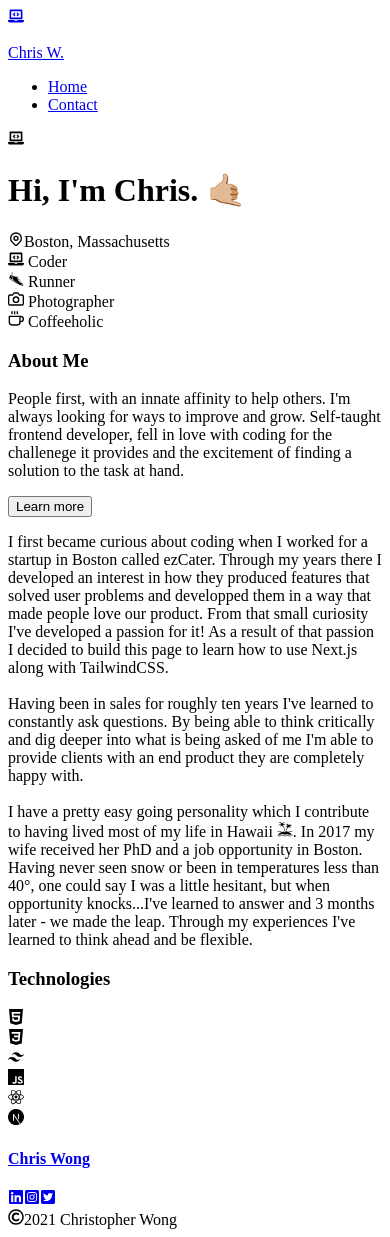
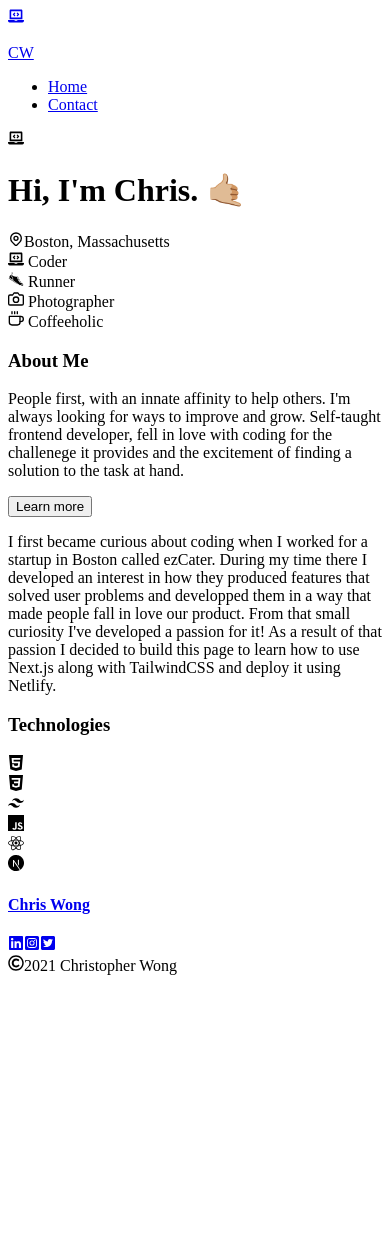
Before and after one commit to sirhcCodes/prime, a Next.js app: page / in a window 390 px wide. After the commit the page ends 983 px from the top, so only its background shows below. Built offline with nearby package versions, Linux system fonts and the light colour scheme.

Commit message:
updated mobile styling

```diff
--- a/pages/_app.js
+++ b/pages/_app.js
@@ -1,11 +1,25 @@
 import 'tailwindcss/tailwind.css';
 import Layout from './components/Layout';
+import Head from 'next/head';
+import "../styles.css"
 
 function MyApp({ Component, pageProps }) {
+  const pageTitle = `Chris Wong's Personal page`;
+  const description =
+    'Self-taught Frontend Web Developer. Currently focused on Next.js and TailwindCSS.';
   return (
-    <Layout>
-      <Component {...pageProps} />
-    </Layout>
+    <>
+      <Head>
+        <meta name='viewport' content='width=device-width, initial-scale=1' />
+        <meta charSet='utf-8' />
+        <meta property='og:title' content={pageTitle} key='ogtitle' />
+        <meta property='og:description' content={description} key='ogdesc' />
+        <title>Chris Wong</title>
+      </Head>
+      <Layout>
+        <Component {...pageProps} />
+      </Layout>
+    </>
   );
 }
 
--- a/pages/components/Footer.js
+++ b/pages/components/Footer.js
@@ -8,7 +8,7 @@ const Footer = () => {
     'hover:text-gray-500 transition duration-300 text-2xl font-extrabold';
 
   return (
-    <footer className='fixed w-full bottom-0 m-0 bg-gray-100 flex flex-col min-h-72 border-t-2'>
+    <footer className='w-full md:fixed bottom-0 m-0 md:text-md bg-gray-100 flex flex-col h-28 md:h-40 lg:h-72 border-t-2'>
       <div className='flex-grow grid grid-cols-2 md:grid-cols-3 content-center gap-4'>
         <div className='h-full m-auto'>
           <div className='max-w-max'>
@@ -26,7 +26,7 @@ const Footer = () => {
         </div>
       </div>
       <div>
-        <span className='flex items-center justify-center border-t-2 mb-1 pt-4 w-full m-auto shadow-inner'>
+        <span className='flex items-center justify-center md:border-t-2 md:mb-1 md:pt-2 w-full m-auto shadow-inner text-sm'>
           <FaRegCopyright className='mr-0.5' />
           2021 Christopher Wong
         </span>
--- a/pages/components/Layout.js
+++ b/pages/components/Layout.js
@@ -3,7 +3,7 @@ import Footer from './Footer';
 
 const Layout = ({ children }) => {
   return (
-    <div className='min-h-full	'>
+    <div className='min-h-full'>
       <NavBar />
       {children}
       <Footer />
--- a/pages/components/NavBar.js
+++ b/pages/components/NavBar.js
@@ -4,7 +4,7 @@ import { useState, useEffect } from 'react';
 
 const NavBar = ({ isVisible }) => {
   const [width, setWidth] = useState(0);
-  const navStyle = 'flex space-x-4 text-xl font-light';
+  const navStyle = 'flex space-x-4 md:text-xl font-light';
   const navLinks = 'text-gray-400 hover:text-black transition duration-300';
 
   useEffect(() => {
@@ -16,13 +16,13 @@ const NavBar = ({ isVisible }) => {
   }, []);
 
   return (
-    <nav className='fixed min-w-full z-10 bg-white shadow-md'>
-      <div className='px-4 py-4 md:flex md:items-baseline md:justify-between	max-w-screen-2xl m-auto md:px-8'>
+    <nav className='fixed min-w-full z-10 bg-white shadow-md h-20 md:h-24 '>
+      <div className='px-4 pt-2 md:mx-auto md:pt-0 md:flex md:items-center md:justify-between max-w-screen-2xl md:mt-6'>
         <div>
           <Link href='/'>
-            <a className='flex items-center font-bold space-x-2 text-4xl mt-3 mb-1 md:mb-0 opacity-0 animate-on-load'>
+            <a className='flex items-center font-bold space-x-1 text-3xl md:text-4xl md:mb-0 opacity-0 animate-on-load'>
               <FaLaptopCode />
-              <p>{width < 768 ? 'Chris W.' : 'Chris Wong'}</p>
+              <p>{width < 768 ? 'CW' : 'Chris Wong'}</p>
             </a>
           </Link>
         </div>
--- a/pages/components/_document.js
+++ b/pages/components/_document.js
@@ -18,7 +18,6 @@ class MyDocument extends Document {
             href='https://fonts.googleapis.com/css2?family=Roboto&display=swap'
             rel='stylesheet'
           />
-          <title>Chris Wong</title>
         </Head>
         <body>
           <Main />
--- a/pages/index.js
+++ b/pages/index.js
@@ -18,6 +18,8 @@ export default function Home() {
     'flex items-center text-xl font-light animate-icon-activities opacity-0';
   const iconStyle = 'mr-0.5 text-gray-400';
   const techStyle = ' h-12 w-12 text-gray-600';
+  const aboutContent =
+    'text-center w-full m-auto lg:w-1/2 mt-8 opacity-0  font-serif';
 
   function learnMore() {
     if (aboutVisible) {
@@ -29,14 +31,14 @@ export default function Home() {
 
   return (
     <main
-      className='relative top-72 w-full pb-80 animate-fade-in opacity-0'
+      className='pt-48 w-full min-h-full md:pb-80 animate-fade-in opacity-0'
       style={{ animationDuration: '300ms' }}
     >
       <div className='w-11/12 bg-white m-auto rounded-lg flex flex-col items-center space-y-8 max-w-screen-2xl'>
         <div className='bg-gray-200 w-32 h-32 rounded-full m-auto -mt-16 animate-fade-in opacity-0'>
           <FaLaptopCode className='m-auto pt-6 w-24 h-24 text-gray-700' />
         </div>
-        <h1 className='text-4xl font-extrabold opacity-0 animate-icon-activities'>
+        <h1 className='text-4xl font-extrabold opacity-0 animate-icon-activities font-serif'>
           Hi, I'm Chris. 🤙🏼
         </h1>
         <div
@@ -62,7 +64,7 @@ export default function Home() {
         </div>
         <div className='w-11/12 p-1 flex flex-col justify-center border-b-2 pb-8'>
           <h3 className='text-center text-2xl font-bold'>About Me</h3>
-          <p className='text-center lg:w-1/2 m-auto'>
+          <p className='text-center lg:w-1/2 m-auto  font-serif'>
             People first, with an innate affinity to help others. I'm always
             looking for ways to improve and grow. Self-taught frontend
             developer, fell in love with coding for the challenege it provides
@@ -81,36 +83,24 @@ export default function Home() {
                 : 'hidden'
             }
           >
-            <p
+            <div
               className={
                 aboutVisible
-                  ? 'text-center w-full m-auto lg:w-1/2 mt-8 opacity-0 animate-about-me'
-                  : 'text-center w-full m-auto lg:w-1/2 mt-8 opacity-0'
+                  ? aboutContent.concat(' animate-about-me')
+                  : aboutContent
               }
             >
-              I first became curious about coding when I worked for a startup in
-              Boston called ezCater. Through my years there I developed an
-              interest in how they produced features that solved user problems
-              and developped them in a way that made people love our product.
-              From that small curiosity I've developed a passion for it! As a
-              result of that passion I decided to build this page to learn how
-              to use Next.js along with TailwindCSS.
-              <br></br>
-              <br></br>
-              Having been in sales for roughly ten years I've learned to
-              constantly ask questions. By being able to think critically and
-              dig deeper into what is being asked of me I'm able to provide
-              clients with an end product they are completely happy with.
-              <br></br>
-              <br></br>I have a pretty easy going personality which I contribute
-              to having lived most of my life in Hawaii{' '}
-              <GiIsland className='inline mb-1' />. In 2017 my wife received her
-              PhD and a job opportunity in Boston. Having never seen snow or
-              been in temperatures less than 40°, one could say I was a little
-              hesitant, but when opportunity knocks...I've learned to answer and
-              3 months later - we made the leap. Through my experiences I've
-              learned to think ahead and be flexible.
-            </p>
+              <p>
+                I first became curious about coding when I worked for a startup
+                in Boston called ezCater. During my time there I developed an
+                interest in how they produced features that solved user problems
+                and developped them in a way that made people fall in love our
+                product. From that small curiosity I've developed a passion for
+                it! As a result of that passion I decided to build this page to
+                learn how to use Next.js along with TailwindCSS and deploy it
+                using Netlify.
+              </p>
+            </div>
           </div>
         </div>
         <div>
--- a/tailwind.config.js
+++ b/tailwind.config.js
@@ -3,6 +3,11 @@ module.exports = {
   purge: ['./pages/**/*.{js,ts,jsx,tsx}', './components/**/*.{js,ts,jsx,tsx}'],
   darkMode: false, // or 'media' or 'class'
   theme: {
+    fontFamily: {
+      sans: ['Roboto', 'ui-sans-serif', 'system-ui'],
+      serif: ['ui-serif', 'Georgia'],
+      mono: ['ui-monospace', 'SFMono-Regular'],
+    },
     minHeight: {
       72: '18rem',
     },
```
Also changed, not shown: pages/components/ContactForm.js (+4 -23 lines), styles.css (added).
